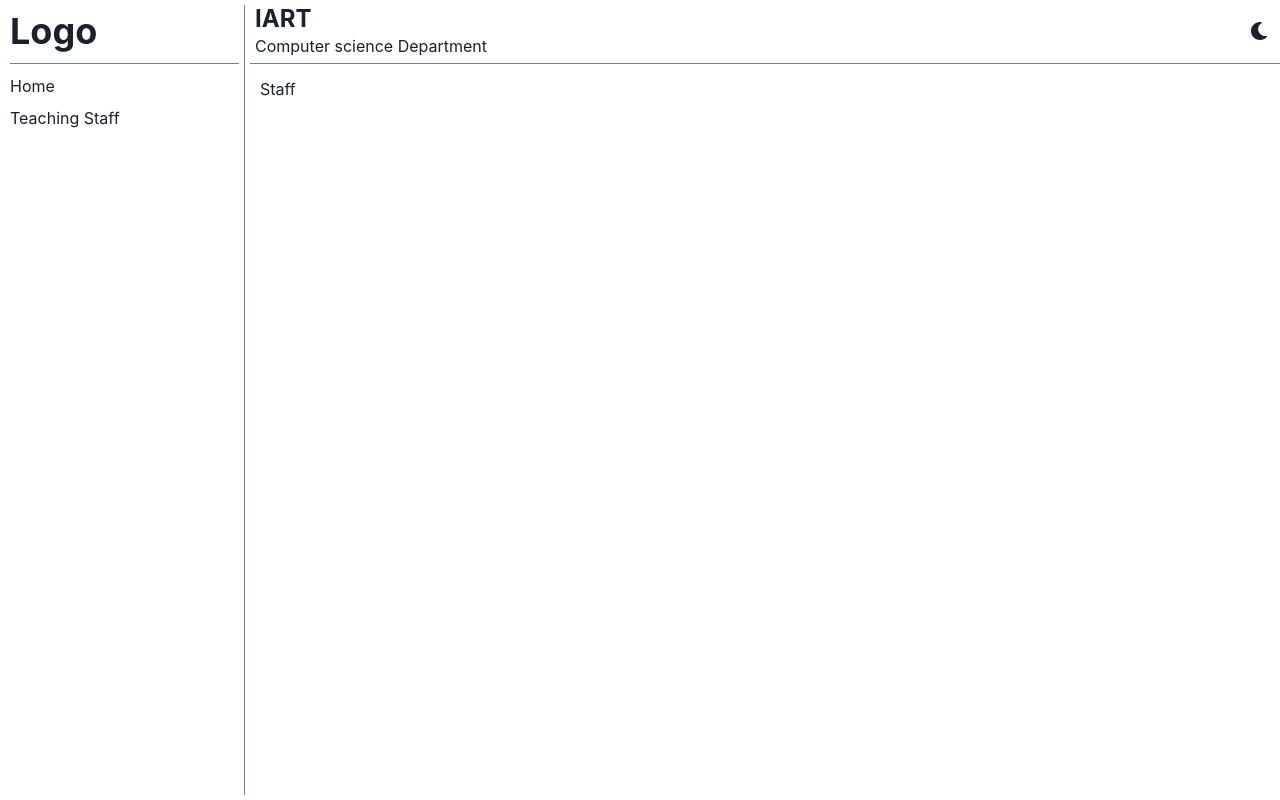
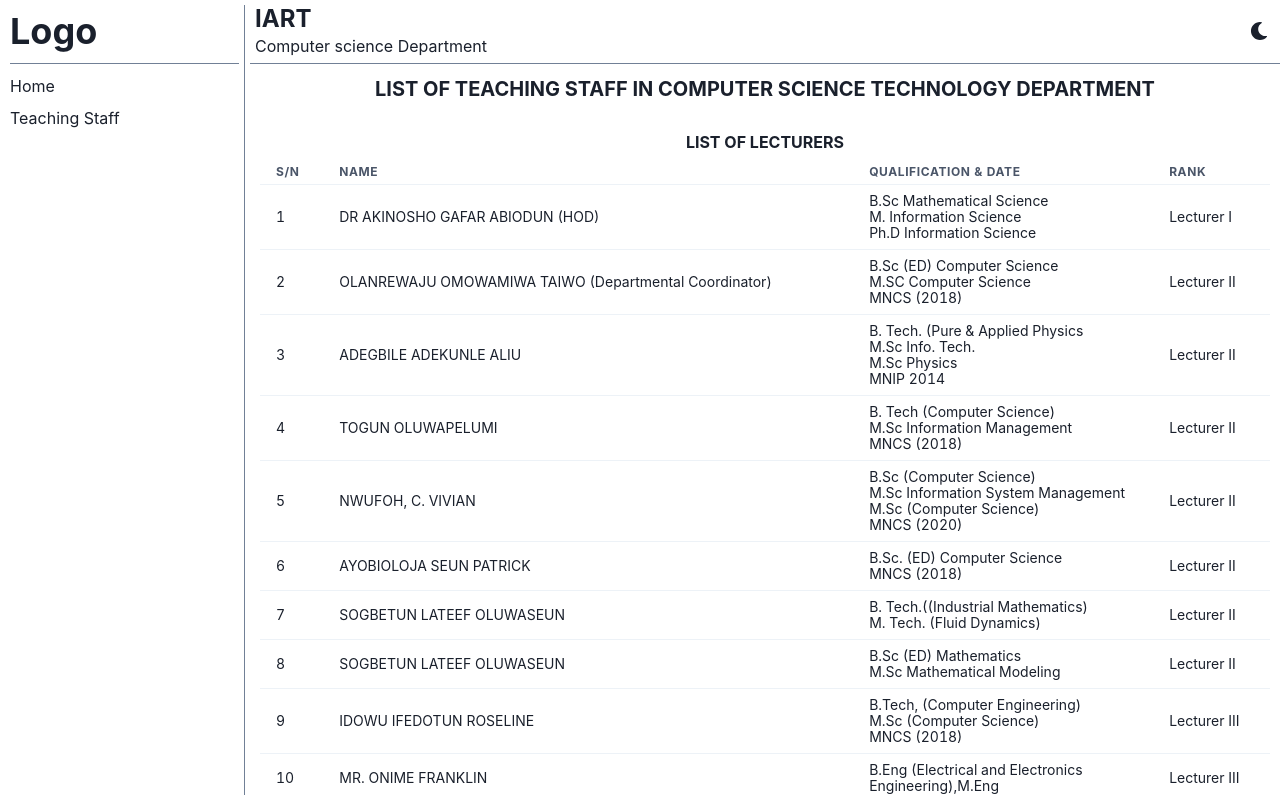
Before and after one commit to codemania-dev/studentHandbook, a React (Create React App) app: page /staff in a window 1280 px wide. Built offline with nearby package versions, Linux system fonts and the light colour scheme.

Commit message:
Added lecturers tables

```diff
--- a/src/components/Header.js
+++ b/src/components/Header.js
@@ -18,7 +18,7 @@ const Header = ({ onOpen, isOpen }) => {
       borderColor={'gray.500'}
       p={'5px'}
       w="full"
-      justifyContents="space-between"
+      justifyContent="space-between"
     >
       <VStack spacing={0} alignItems={'flex-start'} w="full">
         <Heading fontSize={'1.5rem'}>IART</Heading>
--- /dev/null
+++ b/src/components/Staff/Lecturer.js
@@ -0,0 +1,53 @@
+import {
+  Box,
+  Code,
+  Heading,
+  Table,
+  Tbody,
+  Td,
+  Text,
+  Tfoot,
+  Th,
+  Thead,
+  Tr,
+  VStack,
+} from '@chakra-ui/react';
+import { lecturer } from '../../utils/lecturerData';
+
+const Lecturer = () => {
+  return (
+    <VStack overflow="hidden" w="full" as="section">
+      <Heading size="sm">LIST OF LECTURERS</Heading>
+      <VStack pb={8} alignItems={'flex-start'} w="full" overflowX="auto">
+        <Table w="full" size="sm">
+          <Thead>
+            <Tr>
+              {lecturer[0].header.map((header, index) => (
+                <Th key={index}>{header}</Th>
+              ))}
+            </Tr>
+          </Thead>
+          <Tbody>
+            {lecturer[0].rows.map((row, index) => (
+              <Tr key={index}>
+                <Td>{row.SN}</Td>
+                <Td>{row.Name}</Td>
+                <Td minW={'200px'} w="300px">
+                  <VStack alignItems={'flex-start'} spacing={0}>
+                    {row.Qualification.map((qualification, index) => (
+                      <Text key={index}>{qualification}</Text>
+                    ))}
+                  </VStack>
+                </Td>
+                <Td minW={'100px'}>{row.Rank}</Td>
+              </Tr>
+            ))}
+          </Tbody>
+        </Table>
+        <Text>KEY : * = STUDY LEAVE </Text>
+      </VStack>
+    </VStack>
+  );
+};
+
+export default Lecturer;
--- a/src/pages/Staff.js
+++ b/src/pages/Staff.js
@@ -1,7 +1,18 @@
+import { Heading, VStack } from '@chakra-ui/react';
 import PageWrapper from '../components/PageWrapper';
+import Lecturer from '../components/Staff/Lecturer';
 
 const Staff = () => {
-  return <PageWrapper>Staff</PageWrapper>;
+  return (
+    <PageWrapper>
+      <Heading mb={8} textAlign={'center'} size="md">
+        LIST OF TEACHING STAFF IN COMPUTER SCIENCE TECHNOLOGY DEPARTMENT
+      </Heading>
+      <VStack w="full">
+        <Lecturer />
+      </VStack>
+    </PageWrapper>
+  );
 };
 
 export default Staff;
--- /dev/null
+++ b/src/utils/lecturerData.js
@@ -0,0 +1,98 @@
+export const lecturer = [
+  {
+    header: ['S/N', 'Name', 'Qualification & Date', 'Rank'],
+    rows: [
+      {
+        SN: '1',
+        Name: 'DR AKINOSHO GAFAR ABIODUN (HOD)',
+        Qualification: [
+          'B.Sc Mathematical Science',
+          'M. Information Science',
+          'Ph.D Information Science ',
+        ],
+        Rank: 'Lecturer I',
+      },
+      {
+        SN: '2',
+        Name: 'OLANREWAJU OMOWAMIWA TAIWO (Departmental Coordinator)',
+        Qualification: [
+          'B.Sc (ED) Computer Science',
+          'M.SC Computer Science',
+          'MNCS (2018)',
+        ],
+        Rank: 'Lecturer II',
+      },
+      {
+        SN: '3',
+        Name: 'ADEGBILE ADEKUNLE ALIU',
+        Qualification: [
+          'B. Tech. (Pure & Applied Physics',
+          'M.Sc Info. Tech.',
+          'M.Sc Physics',
+          'MNIP 2014',
+        ],
+        Rank: 'Lecturer II',
+      },
+      {
+        SN: '4',
+        Name: 'TOGUN OLUWAPELUMI',
+        Qualification: [
+          'B. Tech (Computer Science)',
+          'M.Sc Information Management',
+          'MNCS (2018)',
+        ],
+        Rank: 'Lecturer II',
+      },
+      {
+        SN: '5',
+        Name: 'NWUFOH, C. VIVIAN',
+        Qualification: [
+          'B.Sc (Computer Science)',
+          'M.Sc Information System Management',
+          'M.Sc (Computer Science)',
+          'MNCS (2020)',
+        ],
+        Rank: 'Lecturer II',
+      },
+      {
+        SN: '6',
+        Name: 'AYOBIOLOJA SEUN PATRICK',
+        Qualification: ['B.Sc. (ED) Computer Science', 'MNCS (2018)'],
+        Rank: 'Lecturer II',
+      },
+      {
+        SN: '7',
+        Name: 'SOGBETUN LATEEF OLUWASEUN',
+        Qualification: [
+          'B. Tech.((Industrial Mathematics)',
+          'M. Tech. (Fluid Dynamics)',
+        ],
+        Rank: 'Lecturer II',
+      },
+      {
+        SN: '8',
+        Name: 'SOGBETUN LATEEF OLUWASEUN',
+        Qualification: ['B.Sc (ED) Mathematics', 'M.Sc Mathematical Modeling'],
+        Rank: 'Lecturer II',
+      },
+      {
+        SN: '9',
+        Name: 'IDOWU IFEDOTUN ROSELINE',
+        Qualification: [
+          'B.Tech, (Computer Engineering)',
+          'M.Sc (Computer Science)',
+          'MNCS (2018)',
+        ],
+        Rank: 'Lecturer III',
+      },
+      {
+        SN: '10',
+        Name: 'MR. ONIME FRANKLIN',
+        Qualification: [
+          'B.Eng (Electrical and Electronics Engineering),M.Eng ',
+        ],
+        Rank: 'Lecturer III',
+      },
+    ],
+  },
+];
```
